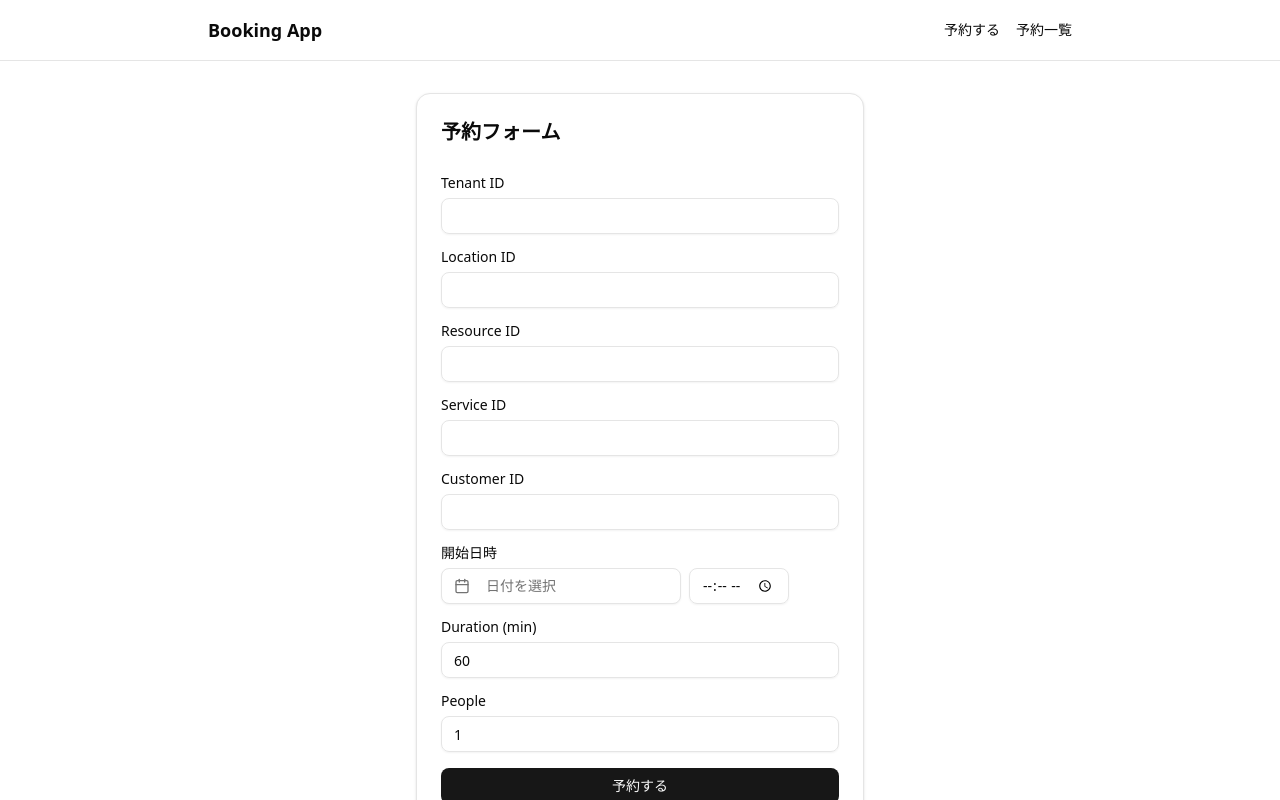
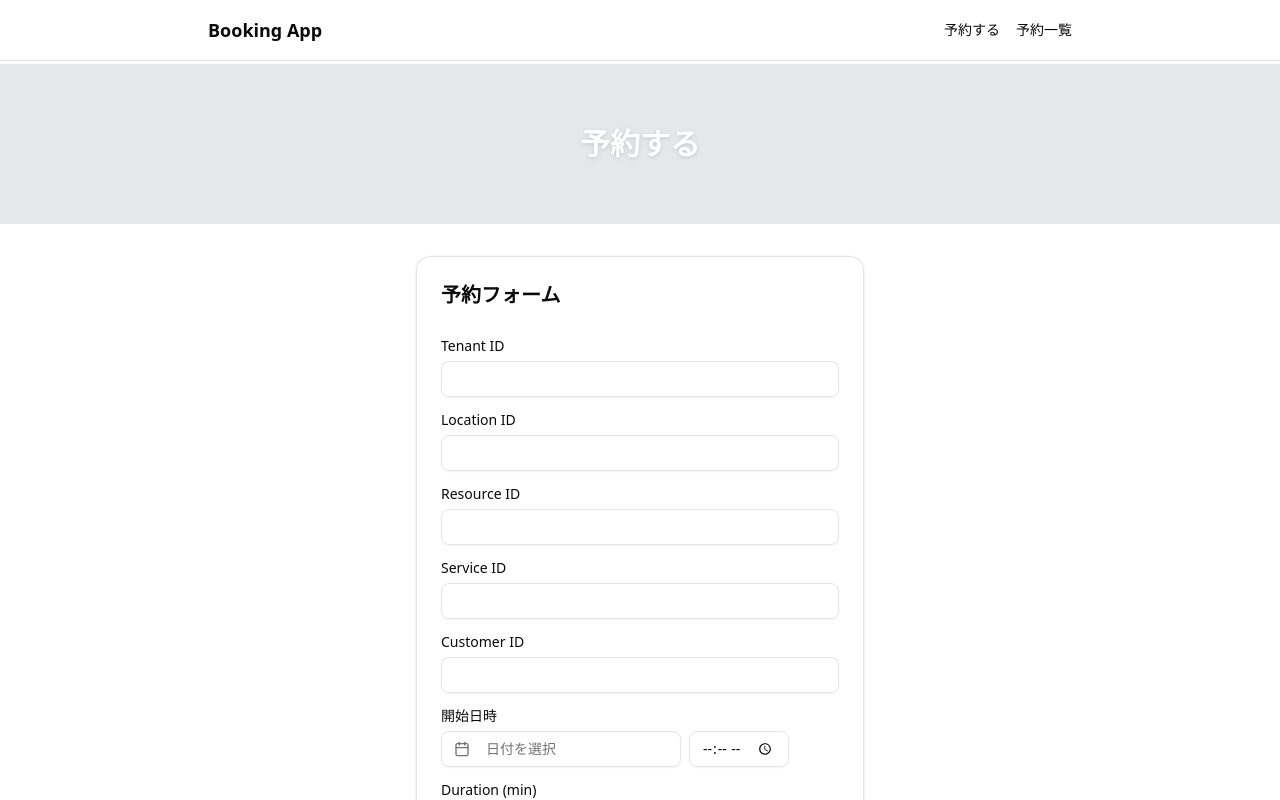
Before and after one commit to FumiyaKidachi0722/booking-app, a Next.js app: page /reserve in a window 1280 px wide. Shown: the top 800 px of the page. Built offline with nearby package versions, Linux system fonts and the light colour scheme.

Commit message:
feat: add sticky header with page headers

```diff
--- a/src/app/layout.tsx
+++ b/src/app/layout.tsx
@@ -29,7 +29,7 @@ export default function RootLayout({
     <html lang="en">
       <body className={`${geistSans.variable} ${geistMono.variable} antialiased`}>
         <SiteHeader />
-        {children}
+        <div className="pt-16">{children}</div>
       </body>
     </html>
   );
--- a/src/app/page.tsx
+++ b/src/app/page.tsx
@@ -1,10 +1,13 @@
 import React from 'react';
 import Link from 'next/link';
 
+import { PageHeader } from '@/components/page-header';
+
 export default function Home() {
   return (
-    <main className="flex min-h-screen flex-col items-center justify-center gap-4 p-4">
-      <h1 className="text-2xl font-bold">Booking App</h1>
+    <>
+      <PageHeader title="Booking App" imageUrl="/globe.svg" />
+      <main className="flex flex-col items-center justify-center gap-4 p-4">
         <Link href="/reserve" className="text-blue-600 underline hover:no-underline">
           予約する
         </Link>
@@ -12,5 +15,6 @@ export default function Home() {
           予約一覧
         </Link>
       </main>
+    </>
   );
 }
--- a/src/app/reservations/[id]/edit/page.tsx
+++ b/src/app/reservations/[id]/edit/page.tsx
@@ -3,6 +3,7 @@
 import { useEffect, useState } from 'react';
 import { useRouter } from 'next/navigation';
 
+import { PageHeader } from '@/components/page-header';
 import { Button } from '@/components/ui/button';
 import { DateTimePicker } from '@/components/ui/date-time-picker';
 
@@ -31,11 +32,14 @@ export default function ReservationEditPage({ params }: { params: { id: string }
   if (loading) return <p className="p-8">読み込み中...</p>;
 
   return (
+    <>
+      <PageHeader title="予約の編集" />
       <form onSubmit={onSubmit} className="mx-auto max-w-md space-y-4 p-8">
         <DateTimePicker value={startAt} onChange={setStartAt} />
         <Button type="submit" className="w-full">
           保存
         </Button>
       </form>
+    </>
   );
 }
--- a/src/app/reservations/[id]/page.tsx
+++ b/src/app/reservations/[id]/page.tsx
@@ -2,6 +2,8 @@
 
 import { useEffect, useState } from 'react';
 import Link from 'next/link';
+
+import { PageHeader } from '@/components/page-header';
 
 interface Reservation {
   reservationId: string;
@@ -24,8 +26,9 @@ export default function ReservationDetailPage({ params }: { params: { id: string
   }
 
   return (
+    <>
+      <PageHeader title="予約詳細" />
       <div className="mx-auto max-w-xl space-y-4 p-8">
-      <h1 className="text-2xl font-bold">予約詳細</h1>
         <p>予約ID: {reservation.reservationId}</p>
         <p>金額: ¥{reservation.amount.toLocaleString()}</p>
         <p>開始: {new Date(reservation.startAtUTC).toLocaleString()}</p>
@@ -37,5 +40,6 @@ export default function ReservationDetailPage({ params }: { params: { id: string
           編集する
         </Link>
       </div>
+    </>
   );
 }
--- a/src/app/reservations/page.tsx
+++ b/src/app/reservations/page.tsx
@@ -3,6 +3,7 @@
 import { useEffect, useState } from 'react';
 
 import { EmptyState } from '@/components/empty-state';
+import { PageHeader } from '@/components/page-header';
 import { ReservationCard } from '@/components/reservations/reservation-card';
 import { Button } from '@/components/ui/button';
 
@@ -25,8 +26,9 @@ export default function ReservationsPage() {
   }, []);
 
   return (
+    <>
+      <PageHeader title="予約一覧" />
       <div className="mx-auto max-w-4xl space-y-8 px-4 py-8">
-      <h1 className="text-2xl font-bold">予約一覧</h1>
         <div className="flex gap-2">
           <Button
             variant={view === 'list' ? 'default' : 'outline'}
@@ -78,5 +80,6 @@ export default function ReservationsPage() {
           </>
         )}
       </div>
+    </>
   );
 }
--- a/src/app/reserve/page.tsx
+++ b/src/app/reserve/page.tsx
@@ -1,9 +1,13 @@
+import { PageHeader } from '@/components/page-header';
 import { ReservationForm } from '@/components/reservations/reservation-form';
 
 export default function ReservePage() {
   return (
-    <div className="mx-auto max-w-4xl px-4 py-8">
-      <ReservationForm />
-    </div>
+    <>
+      <PageHeader title="予約する" />
+      <div className="mx-auto max-w-4xl px-4 py-8">
+        <ReservationForm />
+      </div>
+    </>
   );
 }
--- /dev/null
+++ b/src/components/page-header.tsx
@@ -0,0 +1,17 @@
+import React from 'react';
+
+interface PageHeaderProps {
+  title?: string;
+  imageUrl?: string;
+}
+
+export function PageHeader({ title, imageUrl }: PageHeaderProps) {
+  return (
+    <div
+      className="relative flex h-40 w-full items-center justify-center bg-gray-200 bg-cover bg-center"
+      style={imageUrl ? { backgroundImage: `url(${imageUrl})` } : undefined}
+    >
+      {title && <h1 className="text-3xl font-bold text-white drop-shadow">{title}</h1>}
+    </div>
+  );
+}
--- a/src/components/site-header.tsx
+++ b/src/components/site-header.tsx
@@ -1,8 +1,24 @@
+'use client';
+
+import { useEffect, useState } from 'react';
 import Link from 'next/link';
 
 export function SiteHeader() {
+  const [scrolled, setScrolled] = useState(false);
+
+  useEffect(() => {
+    const onScroll = () => setScrolled(window.scrollY > 0);
+    window.addEventListener('scroll', onScroll);
+    onScroll();
+    return () => window.removeEventListener('scroll', onScroll);
+  }, []);
+
   return (
-    <header className="border-b">
+    <header
+      className={`fixed top-0 left-0 z-50 w-full border-b transition-colors ${
+        scrolled ? 'bg-transparent' : 'bg-white'
+      }`}
+    >
       <div className="mx-auto flex max-w-4xl items-center justify-between px-4 py-4">
         <Link href="/" className="text-lg font-bold">
           Booking App
```
Lines whose indentation alone changed are shown as unchanged.
